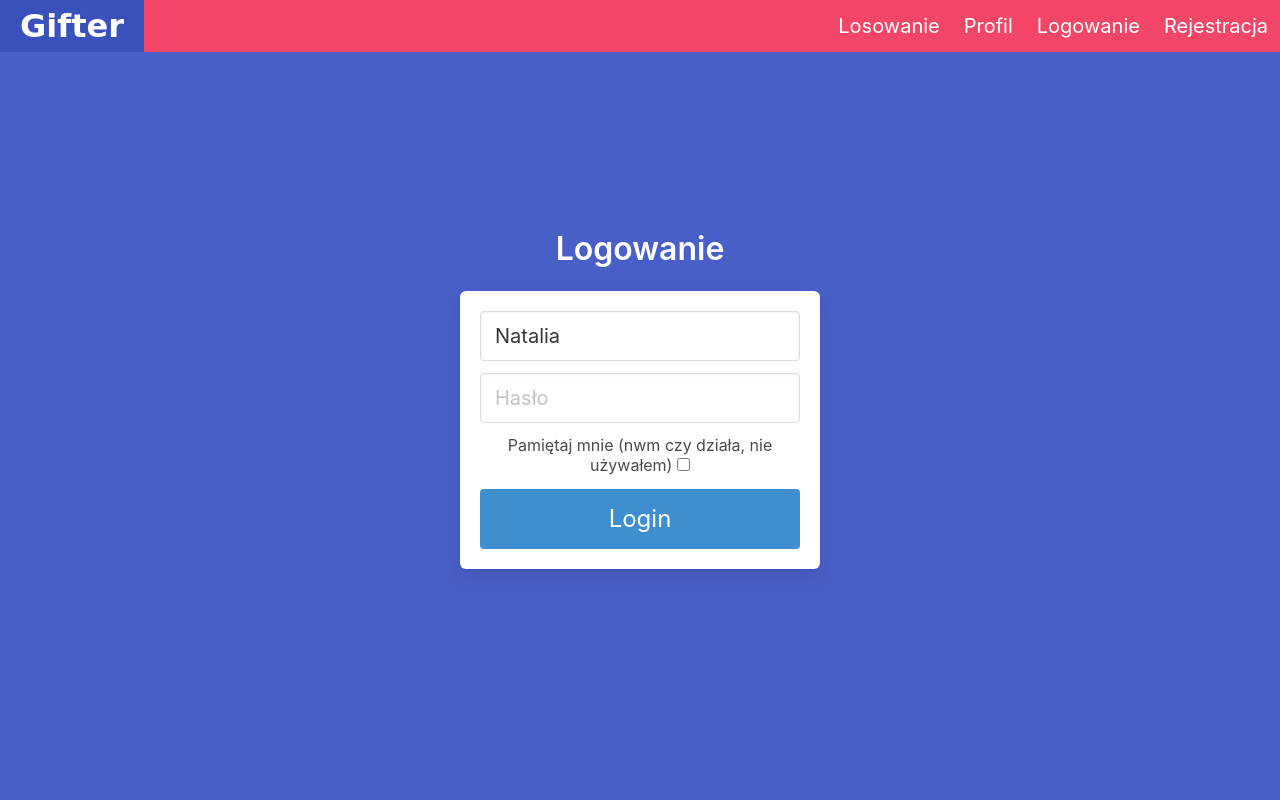
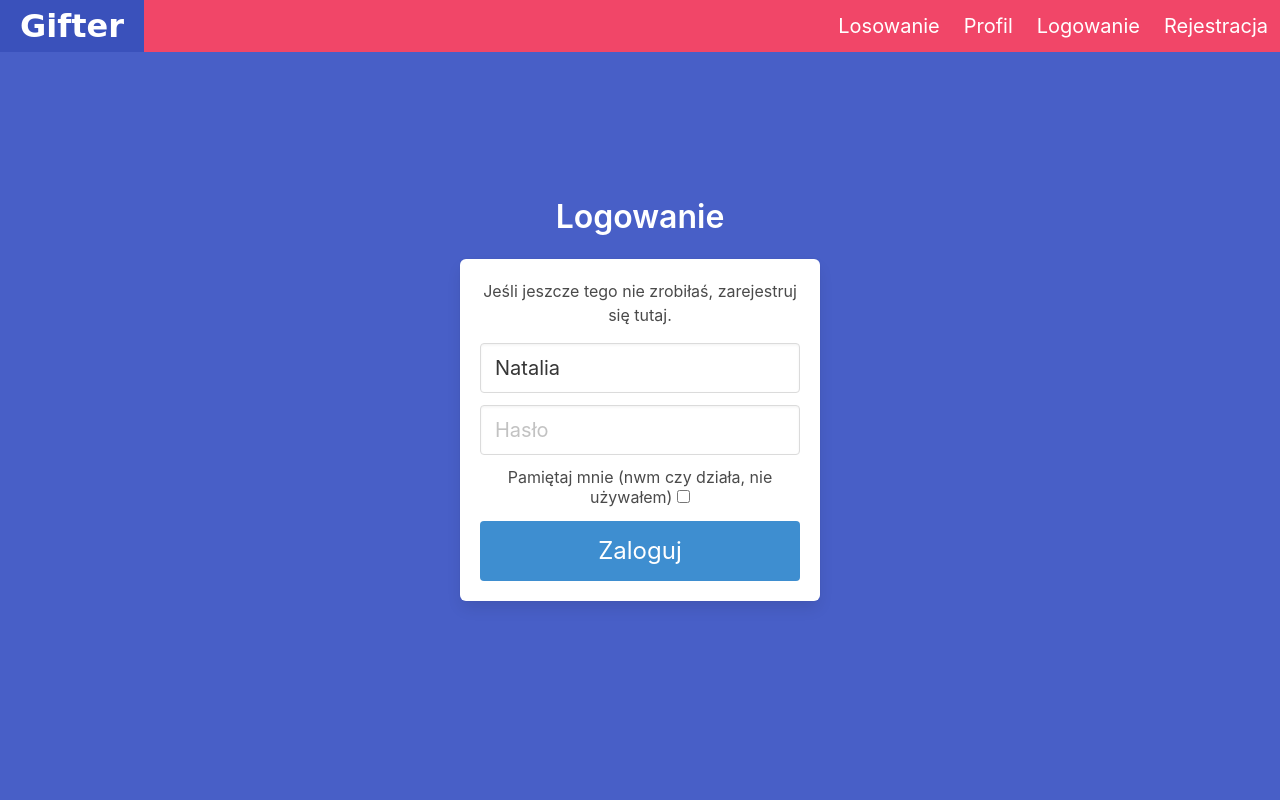
Before and after one commit to a-float/gift-randomizer, a Flask app: page /login in a window 1280 px wide. Run offline with Flask 2, Linux system fonts and the light colour scheme; data comes from the database, SQL or seed files in the repository; some web fonts are replaced.

Commit message:
register link

```diff
--- a/project/templates/login.html
+++ b/project/templates/login.html
@@ -12,6 +12,9 @@
         {% endif %}
         {% endwith %}
         <form method="POST" action="/login">
+            <div class="mb-4">
+                <p >Jeśli jeszcze tego nie zrobiłaś, zarejestruj się <a href="{{ url_for('auth.signup') }}">tutaj</a>.</p>
+            </div>
             <div class="field">
                 <div class="control">
                     <select class="input is-medium" name="name">
@@ -34,8 +37,9 @@
                     <input type="checkbox">
                 </label>
             </div>
-            <button class="button is-block is-info is-large is-fullwidth">Login</button>
+            <button class="button is-block is-info is-large is-fullwidth">Zaloguj</button>
         </form>
+
     </div>
 </div>
 {% endblock %}
--- a/project/templates/signup.html
+++ b/project/templates/signup.html
@@ -3,7 +3,7 @@
 {% block content %}
 <div class="column is-4 is-offset-4">
     <h3 class="title">Rejestracja</h3>
-    <h4 class="subtitle">Wybierz swoje imię oraz hasło, przy pomocy którego się zalogujesz.</h4>
+    <h4 class="subtitle">Wybierz swoje imię oraz ustaw hasło, przy pomocy którego będziesz mogła się zalogować.</h4>
     <div class="box">
         {% with messages = get_flashed_messages() %}
         {% if messages %}
```
